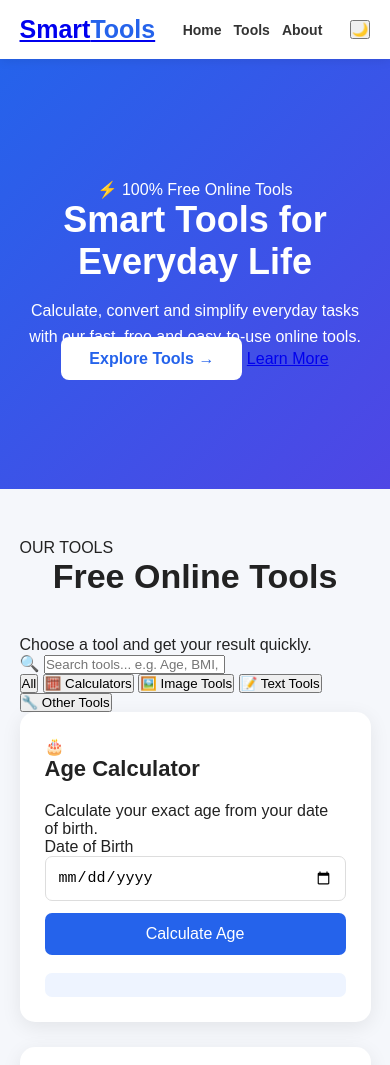
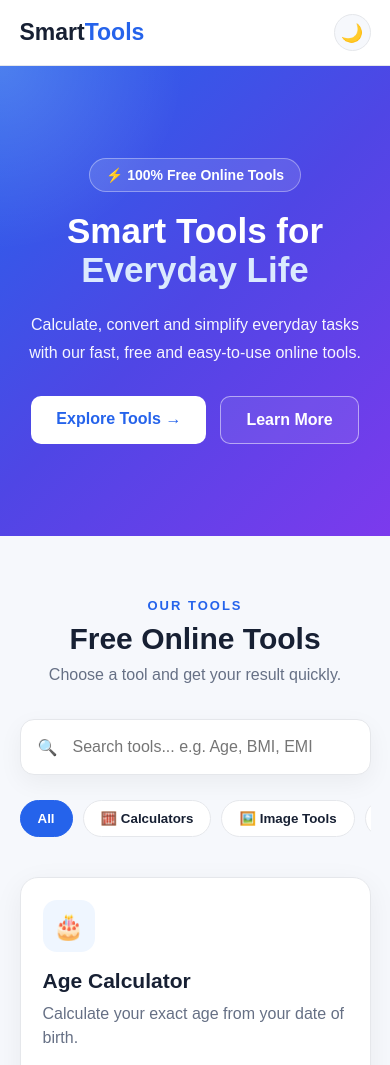
Before and after one commit to satishkrsingh123/Smart-tools---Free-Online-Tools, a plain HTML site: page index.html in a window 390 px wide. Shown: the top 1065 px of the page. Drawn offline with Linux system fonts and the light colour scheme.

Commit message:
Update style.css

```diff
--- a/style.css
+++ b/style.css
@@ -8,23 +8,46 @@ html {
     scroll-behavior: smooth;
 }
 
+:root {
+    --primary: #2563eb;
+    --primary-dark: #1d4ed8;
+    --secondary: #7c3aed;
+    --bg: #f6f8fc;
+    --card: #ffffff;
+    --text: #172033;
+    --muted: #667085;
+    --border: #e5e7eb;
+    --result: #eff6ff;
+}
+
+body.dark {
+    --bg: #0f172a;
+    --card: #1e293b;
+    --text: #f8fafc;
+    --muted: #cbd5e1;
+    --border: #334155;
+    --result: #172554;
+}
+
 body {
-    font-family: Arial, sans-serif;
-    background: #f5f7fb;
-    color: #222;
+    font-family: Arial, Helvetica, sans-serif;
+    background: var(--bg);
+    color: var(--text);
+    transition: background 0.3s, color 0.3s;
 }
 
 
-/* Header */
+/* HEADER */
 
-header {
+.header {
     width: 100%;
-    background: #ffffff;
-    padding: 18px 8%;
+    padding: 17px 7%;
     display: flex;
+    align-items: center;
     justify-content: space-between;
-    align-items: center;
-    box-shadow: 0 2px 10px rgba(0,0,0,0.08);
+
+    background: var(--card);
+    border-bottom: 1px solid var(--border);
 
     position: sticky;
     top: 0;
@@ -32,253 +55,598 @@ header {
 }
 
 .logo {
-    font-size: 25px;
-    font-weight: bold;
+    text-decoration: none;
+    color: var(--text);
+    font-size: 27px;
+    font-weight: 800;
 }
 
-.logo span {
-    color: #2563eb;
+.logo span,
+.footer-logo span {
+    color: var(--primary);
 }
 
 nav {
     display: flex;
-    gap: 25px;
+    gap: 30px;
 }
 
 nav a {
+    color: var(--text);
     text-decoration: none;
-    color: #333;
+    font-weight: 600;
+    transition: 0.2s;
+}
+
+nav a:hover {
+    color: var(--primary);
+}
+
+.theme-btn {
+    border: 1px solid var(--border);
+    background: var(--bg);
+    color: var(--text);
+
+    width: 42px;
+    height: 42px;
+
+    border-radius: 50%;
+    cursor: pointer;
+    font-size: 18px;
+}
+
+
+/* HERO */
+
+.hero {
+    min-height: 500px;
+
+    display: flex;
+    align-items: center;
+    justify-content: center;
+
+    text-align: center;
+
+    padding: 70px 20px;
+
+    background:
+        radial-gradient(circle at top left, rgba(255,255,255,0.18), transparent 30%),
+        linear-gradient(135deg, #2563eb, #4f46e5, #7c3aed);
+
+    color: white;
+}
+
+.hero-content {
+    max-width: 850px;
+}
+
+.badge {
+    display: inline-block;
+
+    padding: 8px 16px;
+    margin-bottom: 20px;
+
+    border: 1px solid rgba(255,255,255,0.35);
+    background: rgba(255,255,255,0.12);
+
+    border-radius: 30px;
+
+    font-size: 14px;
     font-weight: 600;
 }
 
-nav a:hover {
-    color: #2563eb;
+.hero h1 {
+    font-size: clamp(40px, 6vw, 68px);
+    line-height: 1.1;
+    margin-bottom: 22px;
+}
+
+.hero h1 span {
+    color: #dbeafe;
+}
+
+.hero p {
+    max-width: 680px;
+    margin: auto;
+
+    font-size: 19px;
+    line-height: 1.7;
+
+    opacity: 0.95;
+}
+
+.hero-buttons {
+    margin-top: 30px;
+
+    display: flex;
+    justify-content: center;
+    gap: 14px;
+    flex-wrap: wrap;
+}
+
+.main-btn,
+.secondary-btn {
+    padding: 14px 25px;
+    border-radius: 10px;
+
+    text-decoration: none;
+    font-weight: 700;
+
+    transition: 0.25s;
+}
+
+.main-btn {
+    background: white;
+    color: var(--primary);
+}
+
+.secondary-btn {
+    border: 1px solid rgba(255,255,255,0.5);
+    color: white;
+    background: rgba(255,255,255,0.08);
+}
+
+.main-btn:hover,
+.secondary-btn:hover {
+    transform: translateY(-3px);
 }
 
 
-/* Hero */
+/* SECTION */
 
-.hero {
-    min-height: 430px;
-    background: linear-gradient(135deg, #2563eb, #4f46e5);
-
-    display: flex;
-    flex-direction: column;
-    justify-content: center;
-    align-items: center;
-
-    text-align: center;
-    color: white;
-
-    padding: 40px 20px;
+.tools-section,
+.why-section {
+    padding: 80px 7%;
 }
 
-.hero h1 {
-    font-size: 48px;
-    margin-bottom: 15px;
+.section-heading {
+    text-align: center;
+    margin-bottom: 35px;
 }
 
-.hero p {
-    font-size: 19px;
-    max-width: 600px;
-    line-height: 1.6;
+.section-heading span {
+    color: var(--primary);
+    font-size: 13px;
+    font-weight: 800;
+    letter-spacing: 2px;
 }
 
-.main-btn {
-    margin-top: 25px;
-
-    background: white;
-    color: #2563eb;
-
-    padding: 13px 28px;
-
-    border-radius: 8px;
-
-    text-decoration: none;
-    font-weight: bold;
+.section-heading h2 {
+    font-size: 38px;
+    margin: 8px 0 10px;
 }
 
-.main-btn:hover {
-    transform: scale(1.05);
+.section-heading p {
+    color: var(--muted);
 }
 
 
-/* Tools */
+/* SEARCH */
 
-.tools-section {
-    padding: 70px 8%;
+.search-box {
+    max-width: 650px;
+    margin: 0 auto 25px;
+
+    display: flex;
+    align-items: center;
+    gap: 10px;
+
+    background: var(--card);
+    border: 1px solid var(--border);
+
+    padding: 5px 17px;
+
+    border-radius: 14px;
+
+    box-shadow: 0 8px 25px rgba(0,0,0,0.05);
 }
 
-.tools-section h2 {
-    text-align: center;
-    font-size: 34px;
-    margin-bottom: 40px;
+.search-box input {
+    width: 100%;
+    border: none;
+    outline: none;
+
+    background: transparent;
+    color: var(--text);
+
+    padding: 13px 5px;
+    font-size: 16px;
 }
+
+
+/* CATEGORIES */
+
+.categories {
+    display: flex;
+    justify-content: center;
+    gap: 10px;
+
+    flex-wrap: wrap;
+
+    margin-bottom: 35px;
+}
+
+.category {
+    padding: 10px 17px;
+
+    border: 1px solid var(--border);
+    border-radius: 30px;
+
+    background: var(--card);
+    color: var(--text);
+
+    cursor: pointer;
+
+    font-weight: 600;
+
+    transition: 0.2s;
+}
+
+.category:hover,
+.category.active {
+    background: var(--primary);
+    border-color: var(--primary);
+    color: white;
+}
+
+
+/* TOOL GRID */
 
 .tools-container {
     display: grid;
 
-    grid-template-columns: repeat(auto-fit, minmax(280px, 1fr));
+    grid-template-columns:
+        repeat(auto-fit, minmax(280px, 1fr));
 
-    gap: 25px;
+    gap: 24px;
 }
 
 
-/* Tool Card */
+/* TOOL CARD */
 
 .tool-card {
-    background: white;
+    background: var(--card);
 
-    padding: 25px;
+    border: 1px solid var(--border);
 
-    border-radius: 15px;
+    padding: 26px;
 
-    box-shadow: 0 5px 20px rgba(0,0,0,0.08);
+    border-radius: 18px;
 
-    transition: 0.3s;
+    box-shadow: 0 8px 30px rgba(0,0,0,0.06);
+
+    transition: 0.25s;
 }
 
 .tool-card:hover {
-    transform: translateY(-5px);
+    transform: translateY(-6px);
+
+    box-shadow: 0 15px 35px rgba(0,0,0,0.10);
+}
+
+.tool-icon {
+    width: 52px;
+    height: 52px;
+
+    display: flex;
+    align-items: center;
+    justify-content: center;
+
+    background: #eff6ff;
+
+    border-radius: 14px;
+
+    font-size: 25px;
+
+    margin-bottom: 17px;
 }
 
 .tool-card h3 {
-    margin-bottom: 20px;
-    font-size: 22px;
+    font-size: 21px;
+    margin-bottom: 9px;
 }
 
-.tool-card input,
-.tool-card select {
+.tool-card p {
+    color: var(--muted);
+
+    line-height: 1.5;
+
+    min-height: 46px;
+
+    margin-bottom: 18px;
+}
+
+.tool-card label {
+    display: block;
+
+    font-size: 14px;
+    font-weight: 600;
+
+    margin-bottom: 7px;
+}
+
+.tool-card input {
     width: 100%;
 
-    padding: 12px;
+    padding: 13px;
 
     margin-bottom: 12px;
 
-    border: 1px solid #ddd;
+    border: 1px solid var(--border);
+    border-radius: 9px;
 
-    border-radius: 7px;
+    background: var(--bg);
+    color: var(--text);
 
     font-size: 15px;
+
+    outline: none;
+}
+
+.tool-card input:focus {
+    border-color: var(--primary);
 }
 
 .tool-card button {
     width: 100%;
 
-    padding: 12px;
+    padding: 13px;
 
     border: none;
+    border-radius: 9px;
 
-    border-radius: 7px;
-
-    background: #2563eb;
-
+    background: var(--primary);
     color: white;
 
-    font-size: 16px;
+    font-size: 15px;
+    font-weight: 700;
 
     cursor: pointer;
+
+    transition: 0.2s;
 }
 
 .tool-card button:hover {
-    background: #1d4ed8;
+    background: var(--primary-dark);
 }
 
 
-/* Result */
+/* RESULT */
 
 .result {
-    margin-top: 18px;
+    margin-top: 14px;
+
+    min-height: 22px;
 
     padding: 12px;
 
-    background: #eef4ff;
+    background: var(--result);
 
-    border-radius: 7px;
+    border-radius: 9px;
 
     text-align: center;
 
-    font-weight: bold;
+    color: #2563eb;
 
-    color: #1d4ed8;
+    font-weight: 700;
 
-    min-height: 20px;
+    line-height: 1.5;
 }
 
 
-/* About */
+/* COMING SOON */
+
+.coming-soon {
+    position: relative;
+}
+
+.coming-soon::after {
+    content: "Coming Soon";
+
+    position: absolute;
+
+    top: 18px;
+    right: 18px;
+
+    background: #fef3c7;
+    color: #92400e;
+
+    padding: 5px 9px;
+
+    border-radius: 20px;
+
+    font-size: 11px;
+    font-weight: 700;
+}
+
+
+/* WHY */
+
+.why-section {
+    background: var(--card);
+}
+
+.features {
+    max-width: 1100px;
+    margin: auto;
+
+    display: grid;
+
+    grid-template-columns:
+        repeat(auto-fit, minmax(210px, 1fr));
+
+    gap: 20px;
+}
+
+.feature {
+    text-align: center;
+
+    padding: 30px 20px;
+
+    border: 1px solid var(--border);
+
+    border-radius: 16px;
+}
+
+.feature > div {
+    font-size: 35px;
+    margin-bottom: 13px;
+}
+
+.feature h3 {
+    margin-bottom: 8px;
+}
+
+.feature p {
+    color: var(--muted);
+    line-height: 1.5;
+}
+
+
+/* ABOUT */
 
 .about {
-    background: white;
+    padding: 80px 20px;
 
     text-align: center;
-
-    padding: 70px 20px;
-}
-
-.about h2 {
-    font-size: 32px;
-
-    margin-bottom: 15px;
 }
 
 .about p {
-    max-width: 700px;
+    max-width: 760px;
 
     margin: auto;
 
-    line-height: 1.7;
+    color: var(--muted);
 
-    color: #555;
+    line-height: 1.8;
+
+    font-size: 16px;
 }
 
 
-/* Footer */
+/* FOOTER */
 
 footer {
+    padding: 45px 20px;
+
     background: #111827;
 
     color: white;
 
     text-align: center;
+}
 
-    padding: 25px;
+.footer-logo {
+    font-size: 25px;
+    font-weight: 800;
+    margin-bottom: 10px;
+}
+
+footer p {
+    color: #cbd5e1;
+}
+
+.footer-links {
+    margin: 20px 0;
+
+    display: flex;
+    justify-content: center;
+    gap: 25px;
+}
+
+.footer-links a {
+    color: white;
+    text-decoration: none;
+}
+
+.footer-links a:hover {
+    text-decoration: underline;
+}
+
+.copyright {
+    margin-top: 20px;
+    font-size: 13px;
 }
 
 
-/* Mobile */
+/* HIDDEN */
 
-@media (max-width: 600px) {
+.hidden {
+    display: none !important;
+}
 
-    header {
-        padding: 15px 5%;
+
+/* MOBILE */
+
+@media (max-width: 700px) {
+
+    .header {
+        padding: 14px 5%;
+    }
+
+    .logo {
+        font-size: 23px;
     }
 
     nav {
-        gap: 12px;
+        gap: 14px;
     }
 
     nav a {
-        font-size: 14px;
+        font-size: 13px;
+    }
+
+    .theme-btn {
+        width: 37px;
+        height: 37px;
+    }
+
+    .hero {
+        min-height: 470px;
     }
 
     .hero h1 {
-        font-size: 36px;
+        font-size: 40px;
     }
 
     .hero p {
         font-size: 16px;
     }
 
-    .tools-section {
-        padding: 50px 5%;
+    .tools-section,
+    .why-section {
+        padding: 60px 5%;
     }
-    .creator {
-        margin-top: 10px;
-        font-size: 16px;
-        color: white;
-        font-weight: 600;
-        letter-spacing: 0.5px;
+
+    .section-heading h2 {
+        font-size: 30px;
+    }
+
+    .tool-card {
+        padding: 22px;
     }
 
 }
+
+@media (max-width: 450px) {
+
+    nav {
+        display: none;
+    }
+
+    .hero h1 {
+        font-size: 35px;
+    }
+
+    .categories {
+        justify-content: flex-start;
+        overflow-x: auto;
+        padding-bottom: 5px;
+        flex-wrap: nowrap;
+    }
+
+    .category {
+        white-space: nowrap;
+    }
+
+}
```
